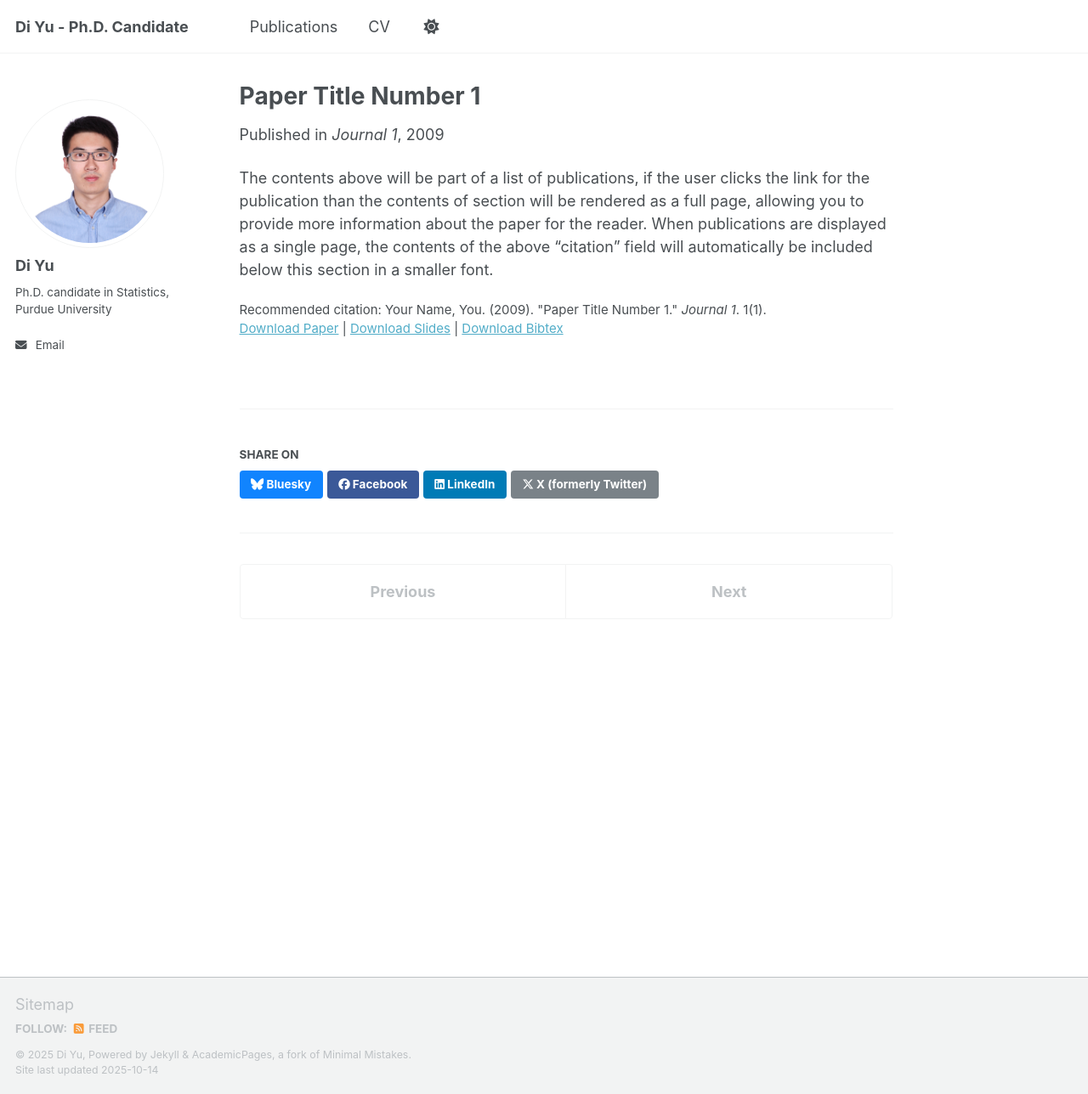
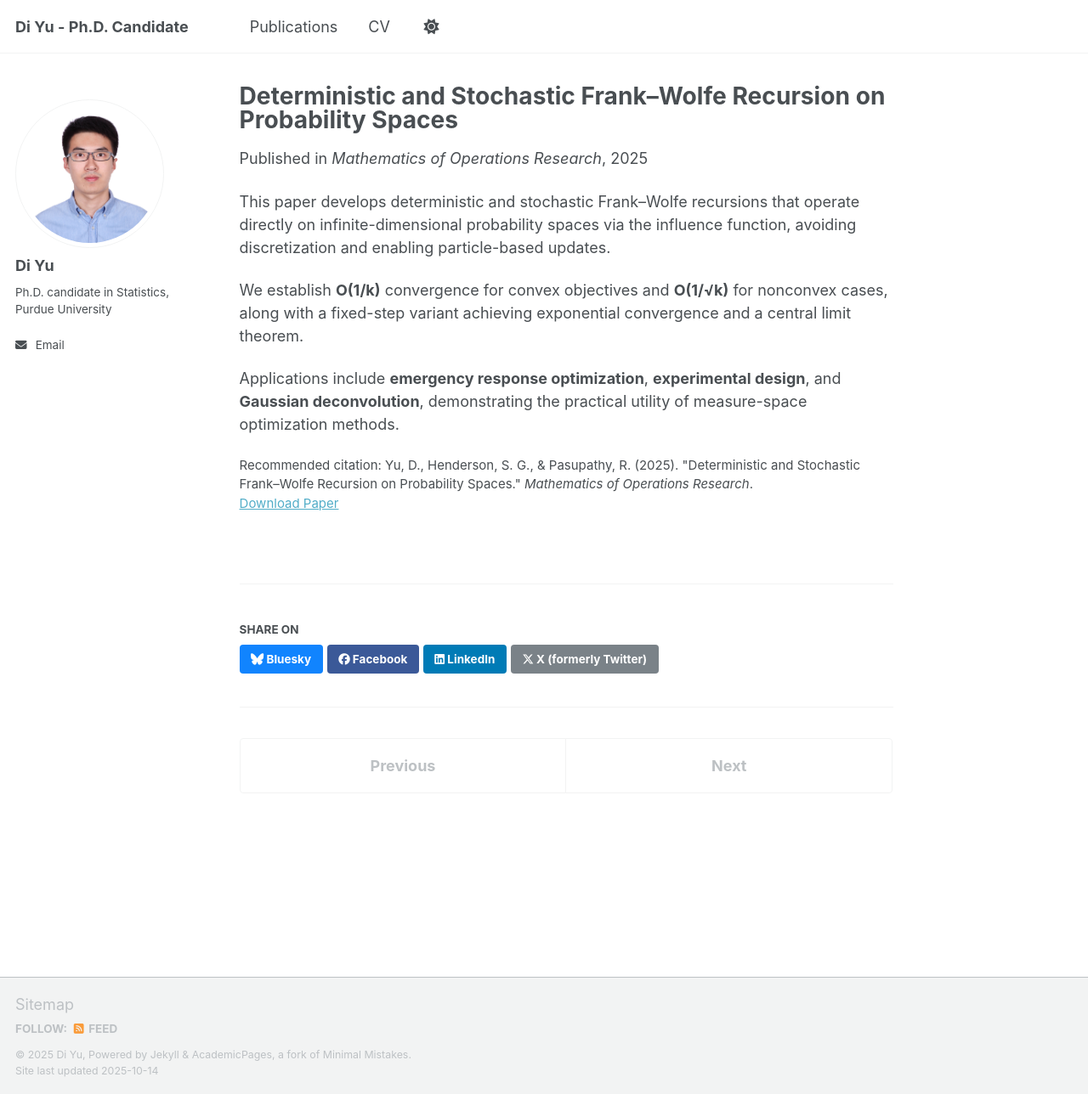
Before and after one commit to yudi12358/yudi12358.github.io, a Jekyll site: the page built from _publications/2009-10-01-paper-title-number-1.md, in a window 1280 px wide and 1288 px high. Shown: the whole window at 85% size. Built offline with Jekyll 4.4.1, drawn with Linux system fonts in a browser that asks for light colours; a script that is not in the unit is left out.

Commit message:
Update 2009-10-01-paper-title-number-1.md

```diff
--- a/_publications/2009-10-01-paper-title-number-1.md
+++ b/_publications/2009-10-01-paper-title-number-1.md
@@ -1,14 +1,16 @@
 ---
-title: "Paper Title Number 1"
+title: "Deterministic and Stochastic Frank–Wolfe Recursion on Probability Spaces"
 collection: publications
-category: manuscripts
-permalink: /publication/2009-10-01-paper-title-number-1
-excerpt: 'This paper is about the number 1. The number 2 is left for future work.'
-date: 2009-10-01
-venue: 'Journal 1'
-slidesurl: 'http://academicpages.github.io/files/slides1.pdf'
-paperurl: 'http://academicpages.github.io/files/paper1.pdf'
-bibtexurl: 'http://academicpages.github.io/files/bibtex1.bib'
-citation: 'Your Name, You. (2009). &quot;Paper Title Number 1.&quot; <i>Journal 1</i>. 1(1).'
+category: journal
+permalink: /publication/2025-frank-wolfe-moor
+excerpt: 'This paper introduces deterministic and stochastic Frank–Wolfe recursions for optimization over probability spaces, establishing convergence guarantees and demonstrating applications to emergency response and experimental design.'
+date: 2025-05-01
+venue: 'Mathematics of Operations Research'
+paperurl: 'https://doi.org/10.1287/moor.2024.0584'
+citation: 'Yu, D., Henderson, S. G., &amp; Pasupathy, R. (2025). &quot;Deterministic and Stochastic Frank–Wolfe Recursion on Probability Spaces.&quot; <i>Mathematics of Operations Research</i>.'
 ---
-The contents above will be part of a list of publications, if the user clicks the link for the publication than the contents of section will be rendered as a full page, allowing you to provide more information about the paper for the reader. When publications are displayed as a single page, the contents of the above "citation" field will automatically be included below this section in a smaller font.
+This paper develops deterministic and stochastic Frank–Wolfe recursions that operate directly on infinite-dimensional probability spaces via the influence function, avoiding discretization and enabling particle-based updates.
+
+We establish **O(1/k)** convergence for convex objectives and **O(1/√k)** for nonconvex cases, along with a fixed-step variant achieving exponential convergence and a central limit theorem.
+
+Applications include **emergency response optimization**, **experimental design**, and **Gaussian deconvolution**, demonstrating the practical utility of measure-space optimization methods.
```
